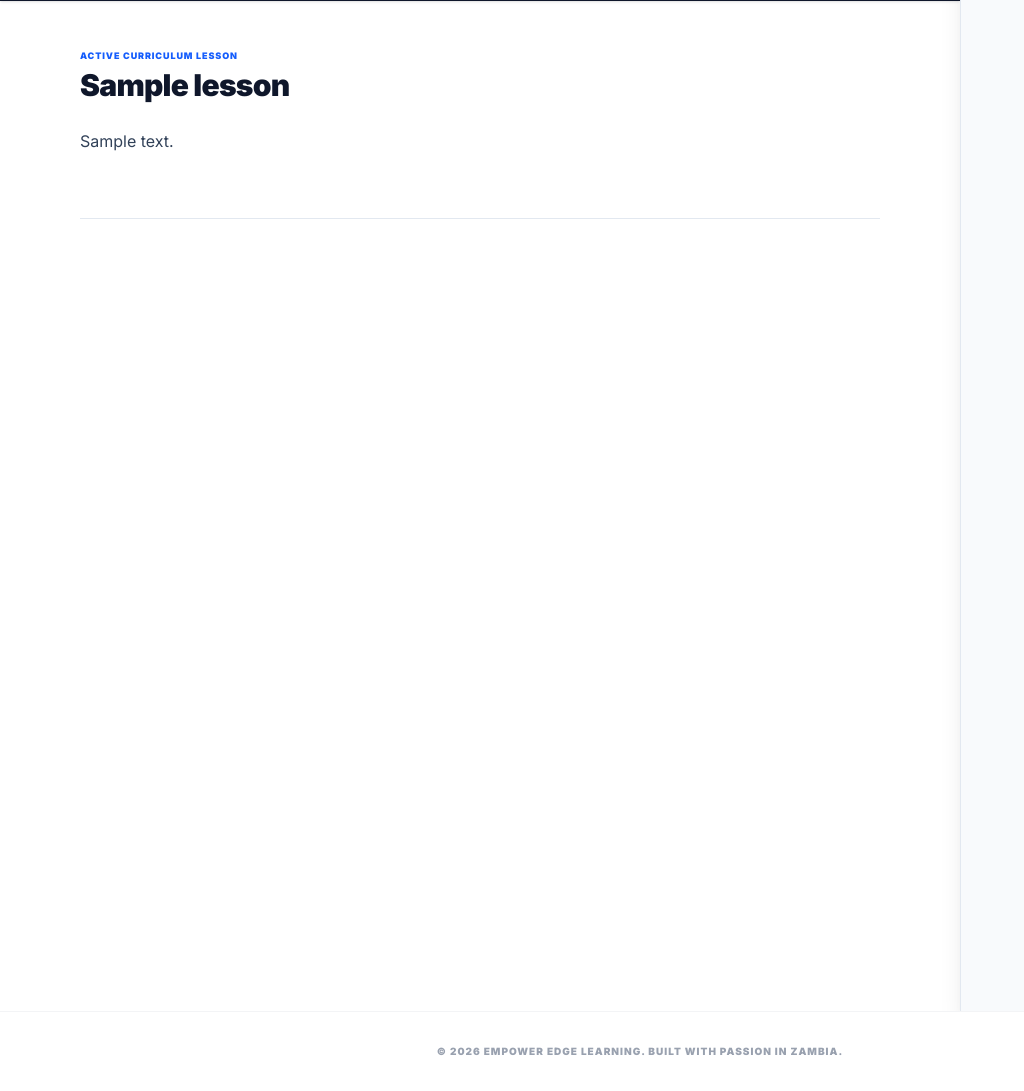
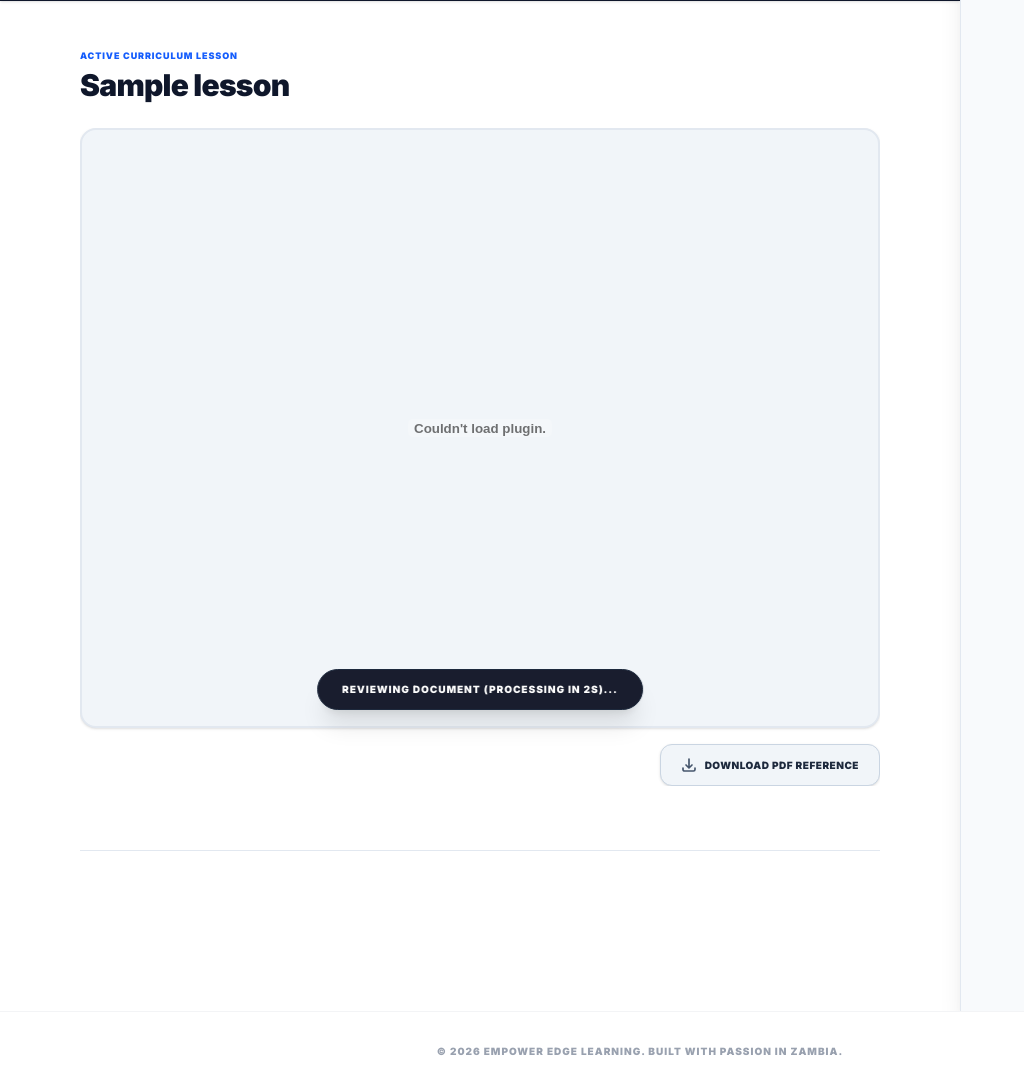
Before and after one commit to bukoloeb/empower, a Django app: a page that uses backend/templates/courses/course_player.html in a window 1280 px wide. Shown: the part 604-1695 px from the top of the page, without its empty margins (0-1024 px from the left). Run offline with Django 4.2, Linux system fonts and the light colour scheme; a user stored in the database is signed in; tables that the repository leaves empty hold one stand-in row (values such as "Sample post"); grey boxes marked "Sample" are stand-in pictures; style sheets or scripts are compiled from the project's sources; some libraries are stand-ins or nearby versions.

Commit message:
Fix database connection variables and restore sequential lesson player progress gating workflow

```diff
--- a/backend/courses/views.py
+++ b/backend/courses/views.py
@@ -210,10 +210,13 @@ def course_player_view(request, slug, lesson_id=None):
         messages.warning(request, "This course has no lessons available yet.")
         return redirect('course_detail', slug=course.slug)
 
-    # Fetch normalized completion trackers matching direct student foreign keys
-    completed_lesson_ids = set(LessonCompletion.objects.filter(
-        student=request.user, lesson__module__course=course
-    ).values_list('lesson_id', flat=True))
+    # Fetch completion IDs cleanly matching the student explicitly
+    completed_lesson_ids = set(
+        LessonCompletion.objects.filter(
+            student=request.user,
+            lesson__module__course=course
+        ).values_list('lesson_id', flat=True)
+    )
 
     passed_quiz_ids = list(QuizSubmission.objects.filter(
         student=request.user, quiz__course=course, passed=True
@@ -223,18 +226,24 @@ def course_player_view(request, slug, lesson_id=None):
     if lesson_id:
         current_lesson = get_object_or_404(Lesson, id=lesson_id, module__course=course)
     else:
-        current_lesson = next((l for l in all_lessons if l.id not in completed_lesson_ids), all_lessons[0])
-        return redirect('course_player', slug=course.slug, lesson_id=current_lesson.id)
+        current_spot_id = next((l.id for l in all_lessons if l.id not in completed_lesson_ids), all_lessons[0].id)
+        return redirect('course_player', slug=course.slug, lesson_id=current_spot_id)
 
-    # ENFORCE SEQUENTIAL SECURITY GATING
+    # ENFORCE SEQUENTIAL SECURITY GATING WITH DIRECT DATABASE RE-VERIFICATION
     active_idx = all_lessons.index(current_lesson)
     if active_idx > 0:
         previous_lesson = all_lessons[active_idx - 1]
-        if previous_lesson.id not in completed_lesson_ids:
-            messages.warning(request,
-                             f"Please complete the previous lesson '{previous_lesson.title}' before moving forward!")
-            current_spot = next((l for l in all_lessons if l.id not in completed_lesson_ids), all_lessons[0])
-            return redirect('course_player', slug=course.slug, lesson_id=current_spot.id)
+
+        # Verify directly against database state to bypass model set evaluation lag
+        is_prev_completed = LessonCompletion.objects.filter(
+            student=request.user,
+            lesson=previous_lesson
+        ).exists()
+
+        if not is_prev_completed:
+            messages.warning(request, f"Please complete the previous lesson '{previous_lesson.title}' before moving forward!")
+            fallback_lesson_id = next((l.id for l in all_lessons if l.id not in completed_lesson_ids), all_lessons[0].id)
+            return redirect('course_player', slug=course.slug, lesson_id=fallback_lesson_id)
 
     # Setup sibling navigation flags
     next_lesson = all_lessons[active_idx + 1] if active_idx < len(all_lessons) - 1 else None
@@ -256,10 +265,14 @@ def course_player_view(request, slug, lesson_id=None):
     progress = int((len(completed_lesson_ids) / total_lessons) * 100) if total_lessons > 0 else 0
 
     context = {
-        'course': course, 'modules': modules, 'current_lesson': current_lesson,
-        'next_lesson': next_lesson, 'prev_lesson': prev_lesson,
+        'course': course,
+        'modules': modules,
+        'current_lesson': current_lesson,
+        'next_lesson': next_lesson,
+        'prev_lesson': prev_lesson,
         'completed_lesson_ids': completed_lesson_ids,
-        'passed_quiz_ids': passed_quiz_ids, 'progress': progress,
+        'passed_quiz_ids': passed_quiz_ids,
+        'progress': progress,
         'all_lessons_completed': all_lessons_completed,
         'sidebar_minimized': request.session.get('sidebar_minimized', False),
     }
--- a/backend/templates/courses/course_player.html
+++ b/backend/templates/courses/course_player.html
@@ -5,9 +5,8 @@
 
 <div class="flex flex-col lg:flex-row h-[calc(100vh-64px)] -mt-8 -mx-4 sm:-mx-6 lg:-mx-8 bg-slate-50 overflow-hidden relative">
 
-    <div class="flex-1 flex flex-col overflow-y-auto bg-white" id="main-content-scrollpane">
+    <div class="flex-1 flex flex-col overflow-y-auto bg-white min-w-0 w-full" id="main-content-scrollpane">
 
-        {% if current_lesson.content_type == 'VIDEO' or current_lesson.content_type == 'V' %}
         {% if current_lesson.video_url or current_lesson.video_file %}
             <div class="relative w-full aspect-video bg-black shadow-sm flex-shrink-0 border-b border-slate-900">
                 {% if current_lesson.video_url %}
@@ -24,29 +23,21 @@
                 {% endif %}
             </div>
         {% endif %}
-        {% endif %}
 
-        <div class="p-8 lg:p-12 max-w-4xl mx-auto w-full flex-1">
+        <div class="p-4 sm:p-8 lg:p-12 max-w-4xl mx-auto w-full flex-1 break-words">
             <span class="text-[9px] font-black text-blue-600 uppercase tracking-widest block mb-1">Active Curriculum Lesson</span>
-            <h1 class="text-3xl font-black text-slate-900 mb-6 tracking-tight leading-tight">{{ current_lesson.title }}</h1>
+            <h1 class="text-2xl sm:text-3xl font-black text-slate-900 mb-6 tracking-tight leading-tight">{{ current_lesson.title }}</h1>
 
-            <div class="mb-8">
-                {% if current_lesson.content_type == 'PDF' or current_lesson.content_type == 'P' %}
+            <div class="mb-8 w-full overflow-x-auto">
+                {% if current_lesson.pdf_file %}
                     <div class="space-y-4">
-                        <div class="w-full h-[600px] bg-slate-100 rounded-2xl border-2 border-slate-200 p-1 relative shadow-sm">
-                            {% if current_lesson.pdf_file %}
+                        <div class="w-full h-[400px] sm:h-[600px] bg-slate-100 rounded-2xl border-2 border-slate-200 p-1 relative shadow-sm">
                             <embed src="{{ current_lesson.pdf_file.url }}#toolbar=0&navpanes=0" type="application/pdf" class="w-full h-full rounded-xl">
-                                <div id="pdf-view-trigger-bar" class="absolute bottom-4 left-1/2 -translate-x-1/2 bg-slate-950/90 text-white text-[10px] font-black px-6 py-3 rounded-full shadow-xl uppercase tracking-widest backdrop-blur-sm border border-slate-800">
+                            <div id="pdf-view-trigger-bar" class="absolute bottom-4 left-1/2 -translate-x-1/2 bg-slate-950/90 text-white text-[10px] font-black px-4 sm:px-6 py-3 rounded-full shadow-xl uppercase tracking-widest backdrop-blur-sm border border-slate-800 text-center whitespace-nowrap">
                                 Reviewing Reference Document...
                             </div>
-                            {% else %}
-                                <div class="w-full h-full flex flex-col items-center justify-center text-center p-6">
-                                    <p class="text-sm font-bold text-slate-500">No PDF document attached to this lesson asset matrix.</p>
-                                </div>
-                            {% endif %}
                         </div>
 
-                        {% if current_lesson.pdf_file %}
                         <div class="flex justify-end">
                             <a href="{{ current_lesson.pdf_file.url }}" download
                                class="inline-flex items-center gap-2 bg-slate-100 hover:bg-slate-200 text-slate-800 font-black uppercase tracking-wider text-[10px] px-5 py-3 rounded-xl border border-slate-300 shadow-sm transition-all">
@@ -54,7 +45,6 @@
                                 Download PDF Reference
                             </a>
                         </div>
-                        {% endif %}
                     </div>
                 {% else %}
                     <div id="automated-text-canvas" class="prose prose-slate prose-sm max-w-none text-slate-700 leading-relaxed font-medium">
@@ -64,31 +54,32 @@
             </div>
 
             {% if current_lesson.id not in completed_lesson_ids %}
-                <div class="mt-12 p-5 bg-emerald-50 border-2 border-emerald-200 rounded-2xl flex items-center justify-between shadow-sm transition-all hidden animate-fade-in" id="textCompletionCard">
+                <div class="mt-12 p-5 bg-emerald-50 border-2 border-emerald-200 rounded-2xl flex flex-col sm:flex-row items-start sm:items-center justify-between gap-4 shadow-sm transition-all hidden animate-fade-in" id="textCompletionCard">
                     <div>
                         <span class="text-xs font-black text-emerald-900 block uppercase tracking-wide">✓ Content Requirements Satisfied</span>
                         <span class="text-[10px] text-slate-500 font-bold block mt-0.5">You have fully reviewed this module. Lock in your progress below.</span>
                     </div>
-                    <button onclick="markTextLessonComplete()" class="bg-emerald-600 hover:bg-emerald-700 text-white font-black uppercase tracking-widest text-[10px] px-5 py-3 rounded-xl border border-emerald-700 shadow-md transition-all active:scale-95 cursor-pointer">
+                    <button onclick="markTextLessonComplete()" class="w-full sm:w-auto bg-emerald-600 hover:bg-emerald-700 text-white font-black uppercase tracking-widest text-[10px] px-5 py-3 rounded-xl border border-emerald-700 shadow-md transition-all active:scale-95 cursor-pointer text-center">
                         Mark as Completed
                     </button>
                 </div>
             {% endif %}
 
-            <div class="mt-16 pt-8 border-t border-slate-200 flex justify-between items-center mb-20">
+            <div class="mt-16 pt-8 border-t border-slate-200 flex justify-between items-center mb-20 gap-4">
                 {% if prev_lesson %}
-                    <a href="{% url 'course_player' course.slug prev_lesson.id %}" class="text-[10px] font-black text-slate-500 uppercase tracking-widest hover:text-blue-600 transition flex items-center gap-2">
+                    <a href="{% url 'course_player' course.slug prev_lesson.id %}" class="text-[10px] font-black text-slate-500 uppercase tracking-widest hover:text-blue-600 transition flex items-center gap-2 whitespace-nowrap">
                         <svg class="w-4 h-4" fill="none" stroke="currentColor" viewBox="0 0 24 24" stroke-width="3"><path stroke-linecap="round" stroke-linejoin="round" d="M15 19l-7-7 7-7"/></svg> Prev Lesson
                     </a>
                 {% else %}<div></div>{% endif %}
 
                 {% if next_lesson %}
+                    <div id="nextLessonContainer" class="{% if current_lesson.id not in completed_lesson_ids %}hidden{% endif %}">
                         <a id="nextLessonBtn"
                            href="{% url 'course_player' course.slug next_lesson.id %}"
-                       class="bg-slate-950 text-white px-6 py-3 rounded-xl text-[10px] font-black uppercase tracking-widest hover:bg-blue-600 border border-slate-900 transition shadow-md flex items-center gap-2 cursor-pointer
-                       {% if current_lesson.id not in completed_lesson_ids %} opacity-40 pointer-events-none cursor-not-allowed bg-slate-300 border-transparent {% endif %}">
+                           class="bg-slate-950 text-white px-6 py-3 rounded-xl text-[10px] font-black uppercase tracking-widest hover:bg-blue-600 border border-slate-900 transition shadow-md flex items-center gap-2 cursor-pointer whitespace-nowrap">
                             Next Lesson <svg class="w-4 h-4" fill="none" stroke="currentColor" viewBox="0 0 24 24" stroke-width="3"><path stroke-linecap="round" stroke-linejoin="round" d="M9 5l7 7-7 7"/></svg>
                         </a>
+                    </div>
                 {% endif %}
             </div>
         </div>
@@ -104,7 +95,7 @@
     </button>
 
     <aside id="playerSidebarContainer"
-           class="w-full lg:w-80 border-l border-slate-200 flex flex-col transition-all duration-300 origin-right overflow-hidden bg-slate-50 shadow-xl"
+           class="w-full lg:w-80 border-t lg:border-t-0 lg:border-l border-slate-200 flex flex-col transition-all duration-300 origin-right overflow-hidden bg-slate-50 shadow-xl"
            style="width: {% if sidebar_minimized %}0px{% else %}320px{% endif %}; min-width: {% if sidebar_minimized %}0px{% else %}320px{% endif %}; opacity: {% if sidebar_minimized %}0{% else %}1{% endif %};">
 
         <div class="p-6 bg-white border-b border-slate-200 shadow-sm z-20 flex-shrink-0">
@@ -185,8 +176,8 @@
     const completeUrl = "{% if current_lesson %}{% url 'mark_lesson_complete' current_lesson.id %}{% endif %}";
     let completedInSession = {% if current_lesson.id in completed_lesson_ids %} true {% else %} false {% endif %};
     let isSidebarCollapsed = {% if sidebar_minimized %}true{% else %}false{% endif %};
+    let nextQuizUrl = null;
 
-    let nextQuizUrl = null;
     {% if all_lessons_completed %}
         {% for module in modules %}
             {% for quiz in module.quizzes.all %}
@@ -196,6 +187,18 @@
             {% endfor %}
         {% endfor %}
     {% endif %}
+
+    // Manage Responsive Mobile Drawer Defaults
+    window.addEventListener('DOMContentLoaded', () => {
+        if (window.innerWidth < 1024) {
+            isSidebarCollapsed = true;
+            const sidebar = document.getElementById('playerSidebarContainer');
+            if (sidebar) {
+                sidebar.style.width = '100%';
+                sidebar.style.minWidth = '100%';
+            }
+        }
+    });
 
     function togglePlayerSidebar() {
         const sidebar = document.getElementById('playerSidebarContainer');
@@ -208,14 +211,14 @@
             sidebar.style.width = '0px';
             sidebar.style.minWidth = '0px';
             sidebar.style.opacity = '0';
-            toggleBtn.style.marginRight = '0px';
-            arrowIcon.classList.remove('rotate-180');
+            if (toggleBtn) toggleBtn.style.marginRight = '0px';
+            if (arrowIcon) arrowIcon.classList.remove('rotate-180');
         } else {
             sidebar.style.width = '320px';
             sidebar.style.minWidth = '320px';
             sidebar.style.opacity = '1';
-            toggleBtn.style.marginRight = '320px';
-            arrowIcon.classList.add('rotate-180');
+            if (toggleBtn) toggleBtn.style.marginRight = '320px';
+            if (arrowIcon) arrowIcon.classList.add('rotate-180');
         }
 
         fetch("{% url 'toggle_sidebar_preference' %}", {
@@ -250,17 +253,18 @@
                 const card = document.getElementById('textCompletionCard');
                 if (card) card.style.display = 'none';
 
-                const nextBtn = document.getElementById('nextLessonBtn');
-                if (nextBtn) {
-                    nextBtn.classList.remove('opacity-40', 'pointer-events-none', 'cursor-not-allowed', 'bg-slate-300');
-                    nextBtn.classList.add('bg-slate-950', 'hover:bg-blue-600', 'border-slate-900');
+                // Display the Next Lesson button container instantly
+                const nextContainer = document.getElementById('nextLessonContainer');
+                if (nextContainer) {
+                    nextContainer.classList.remove('hidden');
+                    nextContainer.classList.add('animate-fade-in');
                 }
 
                 if (data.course_completed) {
                     confetti({ particleCount: 200, spread: 80, origin: { y: 0.6 } });
                 }
 
-                if (data.progress === 100 || nextQuizUrl) {
+                if (data.progress === 100 && nextQuizUrl) {
                     showQuizInterceptionModal();
                 }
             } else {
@@ -299,17 +303,29 @@
         triggerAutoCompletion();
     }
 
-    // LISTENER HOOK A: Video element monitors
+    // --- Content-Specific Requirement DOM Listeners ---
+
     const videoElem = document.getElementById('lessonVideo');
+    const iframeElem = document.querySelector('iframe');
+    const pdfTriggerBar = document.getElementById('pdf-view-trigger-bar');
+
+    // TYPE A: VIDEO CONTENT MONITORS
     if (videoElem) {
         videoElem.onended = function() { triggerAutoCompletion(); };
+    } else if (iframeElem) {
+        setTimeout(() => { triggerAutoCompletion(); }, 15000);
     }
 
-    // LISTENER HOOK B: Scroll Tracker (Triggers card reveal after bottom bounds + 10s delay)
+    // TYPE B: UNIVERSAL TEXT CONTENT TRACKER
+    if (!videoElem && !iframeElem && !pdfTriggerBar) {
         const scrollPane = document.getElementById('main-content-scrollpane');
         if (scrollPane) {
             let timeSpent = 0;
             let hasScrolledToBottom = false;
+
+            if (scrollPane.scrollHeight <= scrollPane.clientHeight + 60) {
+                hasScrolledToBottom = true;
+            }
 
             const readingInterval = setInterval(() => {
                 if (!completedInSession) {
@@ -334,9 +350,9 @@
                 }
             });
         }
+    }
 
-    // LISTENER HOOK C: PDF Timeout Tracker
-    const pdfTriggerBar = document.getElementById('pdf-view-trigger-bar');
+    // TYPE C: PDF DOCUMENT MATRIX TRACKER
     if (pdfTriggerBar) {
         let remainingSeconds = 8;
         const trackingTimer = setInterval(() => {
```
Also changed, not shown: docker-compose.yml (+6 -8 lines), 1 other file. Lines whose indentation alone changed are shown as unchanged.
